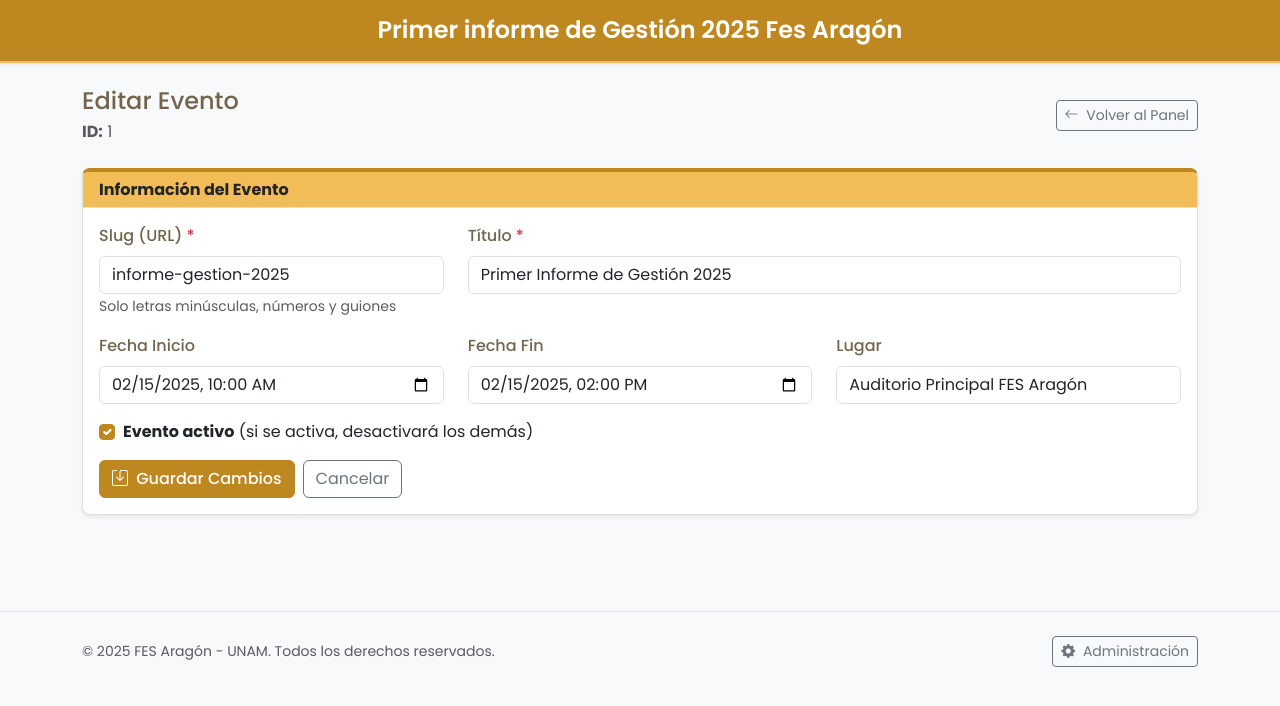
After one commit to CarlosMelendezMejia/nuevo-formulario, a Flask app: page /admin/evento/1/editar in a window 1280 px wide. The commit adds this page. Shown: the top 706 px of the page. Run offline with Flask 3, Linux system fonts and the light colour scheme; the visitor is signed in with stand-in values (Sample User, id 1); data comes from the database, SQL or seed files in the repository.

Commit message:
Add event editing functionality with validation and UI updates

```diff
--- a/app.py
+++ b/app.py
@@ -6,6 +6,7 @@ import os
 import csv
 import io
 import logging
+import re
 from functools import wraps
 from datetime import datetime
 
@@ -420,6 +421,92 @@ def crear_evento():
     return redirect(url_for('admin_panel'))
 
 
+@app.route('/admin/evento/<int:evento_id>/editar', methods=['GET', 'POST'])
+@admin_required
+def editar_evento(evento_id):
+    """Editar un evento existente"""
+    try:
+        conn = db_conn()
+        cursor = conn.cursor(dictionary=True)
+
+        cursor.execute("SELECT * FROM evento WHERE id = %s", (evento_id,))
+        evento = cursor.fetchone()
+
+        if not evento:
+            cursor.close()
+            conn.close()
+            flash('Evento no encontrado', 'danger')
+            return redirect(url_for('admin_panel'))
+
+        if request.method == 'GET':
+            cursor.close()
+            conn.close()
+            return render_template('editar_evento.html', evento=evento)
+
+        # POST: actualizar
+        slug = (request.form.get('slug') or '').strip()
+        titulo = (request.form.get('titulo') or '').strip()
+        fecha_inicio = request.form.get('fecha_inicio') or None
+        fecha_fin = request.form.get('fecha_fin') or None
+        lugar = (request.form.get('lugar') or '').strip() or None
+        activo = request.form.get('activo') == 'on'
+
+        if not slug or not titulo:
+            cursor.close()
+            conn.close()
+            flash('El slug y el título son obligatorios', 'danger')
+            return redirect(url_for('editar_evento', evento_id=evento_id))
+
+        if not re.fullmatch(r'[a-z0-9\-]+', slug):
+            cursor.close()
+            conn.close()
+            flash('Slug inválido. Usa solo minúsculas, números y guiones.', 'danger')
+            return redirect(url_for('editar_evento', evento_id=evento_id))
+
+        # Si se marca activo, desactivar todos los demás
+        cursor2 = conn.cursor()
+        try:
+            if activo:
+                cursor2.execute("UPDATE evento SET activo = FALSE WHERE id <> %s", (evento_id,))
+
+            cursor2.execute(
+                """
+                UPDATE evento
+                SET slug = %s,
+                    titulo = %s,
+                    fecha_inicio = %s,
+                    fecha_fin = %s,
+                    lugar = %s,
+                    activo = %s
+                WHERE id = %s
+                """,
+                (slug, titulo, fecha_inicio, fecha_fin, lugar, activo, evento_id)
+            )
+
+            conn.commit()
+
+        except MySQLError as e:
+            conn.rollback()
+            if e.errno == 1062:
+                flash('Ya existe un evento con ese slug', 'danger')
+                return redirect(url_for('editar_evento', evento_id=evento_id))
+            logger.error(f"Error MySQL al editar evento: {e}")
+            flash('Error al actualizar el evento', 'danger')
+            return redirect(url_for('editar_evento', evento_id=evento_id))
+        finally:
+            cursor2.close()
+            cursor.close()
+            conn.close()
+
+        flash('Evento actualizado exitosamente', 'success')
+        return redirect(url_for('admin_panel'))
+
+    except Exception as e:
+        logger.error(f"Error al editar evento: {e}")
+        flash('Error al editar el evento', 'danger')
+        return redirect(url_for('admin_panel'))
+
+
 @app.route('/admin/evento/<int:evento_id>/activar', methods=['POST'])
 @admin_required
 def activar_evento(evento_id):
--- a/templates/admin.html
+++ b/templates/admin.html
@@ -159,6 +159,12 @@
                         </td>
                         <td>
                             <div class="btn-group btn-group-sm" role="group">
+                                <!-- Editar Evento -->
+                                <a href="{{ url_for('editar_evento', evento_id=evento.id) }}"
+                                   class="btn btn-outline-secondary" title="Editar evento">
+                                    <i class="bi bi-pencil" aria-hidden="true"></i>
+                                </a>
+
                                 <!-- Ver Confirmaciones -->
                                 <a href="{{ url_for('admin_panel', slug=evento.slug) }}"
                                    class="btn btn-outline-info" title="Ver confirmaciones">
--- /dev/null
+++ b/templates/editar_evento.html
@@ -0,0 +1,85 @@
+{% extends "base.html" %}
+
+{% block title %}Editar Evento - Admin FES Aragón{% endblock %}
+
+{% block content %}
+<div class="container">
+    <div class="d-flex justify-content-between align-items-center mb-4">
+        <div>
+            <h2 class="h4 text-c3 mb-1">Editar Evento</h2>
+            <p class="text-muted mb-0"><strong>ID:</strong> {{ evento.id }}</p>
+        </div>
+        <div>
+            <a href="{{ url_for('admin_panel') }}" class="btn btn-outline-secondary btn-sm">
+                <i class="bi bi-arrow-left me-1" aria-hidden="true"></i>
+                Volver al Panel
+            </a>
+        </div>
+    </div>
+
+    <div class="card border-top-c1 shadow-sm">
+        <div class="card-header bg-c2 text-dark">
+            <h3 class="h6 mb-0 fw-bold">Información del Evento</h3>
+        </div>
+        <div class="card-body">
+            <form method="POST" action="{{ url_for('editar_evento', evento_id=evento.id) }}">
+                <div class="row mb-3">
+                    <div class="col-md-4">
+                        <label for="slug" class="form-label">
+                            Slug (URL) <span class="text-danger">*</span>
+                        </label>
+                        <input type="text" class="form-control" id="slug" name="slug"
+                               value="{{ evento.slug }}" required pattern="[a-z0-9\-]+">
+                        <small class="text-muted">Solo letras minúsculas, números y guiones</small>
+                    </div>
+
+                    <div class="col-md-8">
+                        <label for="titulo" class="form-label">
+                            Título <span class="text-danger">*</span>
+                        </label>
+                        <input type="text" class="form-control" id="titulo" name="titulo"
+                               value="{{ evento.titulo }}" required>
+                    </div>
+                </div>
+
+                <div class="row mb-3">
+                    <div class="col-md-4">
+                        <label for="fecha_inicio" class="form-label">Fecha Inicio</label>
+                        <input type="datetime-local" class="form-control" id="fecha_inicio" name="fecha_inicio"
+                               value="{{ evento.fecha_inicio.strftime('%Y-%m-%dT%H:%M') if evento.fecha_inicio else '' }}">
+                    </div>
+
+                    <div class="col-md-4">
+                        <label for="fecha_fin" class="form-label">Fecha Fin</label>
+                        <input type="datetime-local" class="form-control" id="fecha_fin" name="fecha_fin"
+                               value="{{ evento.fecha_fin.strftime('%Y-%m-%dT%H:%M') if evento.fecha_fin else '' }}">
+                    </div>
+
+                    <div class="col-md-4">
+                        <label for="lugar" class="form-label">Lugar</label>
+                        <input type="text" class="form-control" id="lugar" name="lugar"
+                               value="{{ evento.lugar or '' }}" placeholder="Teatro José Vasconcelos">
+                    </div>
+                </div>
+
+                <div class="form-check mb-3">
+                    <input class="form-check-input" type="checkbox" id="activo" name="activo" {% if evento.activo %}checked{% endif %}>
+                    <label class="form-check-label" for="activo">
+                        <strong>Evento activo</strong> (si se activa, desactivará los demás)
+                    </label>
+                </div>
+
+                <div class="d-flex gap-2">
+                    <button type="submit" class="btn btn-primary">
+                        <i class="bi bi-save me-1" aria-hidden="true"></i>
+                        Guardar Cambios
+                    </button>
+                    <a href="{{ url_for('admin_panel') }}" class="btn btn-outline-secondary">
+                        Cancelar
+                    </a>
+                </div>
+            </form>
+        </div>
+    </div>
+</div>
+{% endblock %}
```
